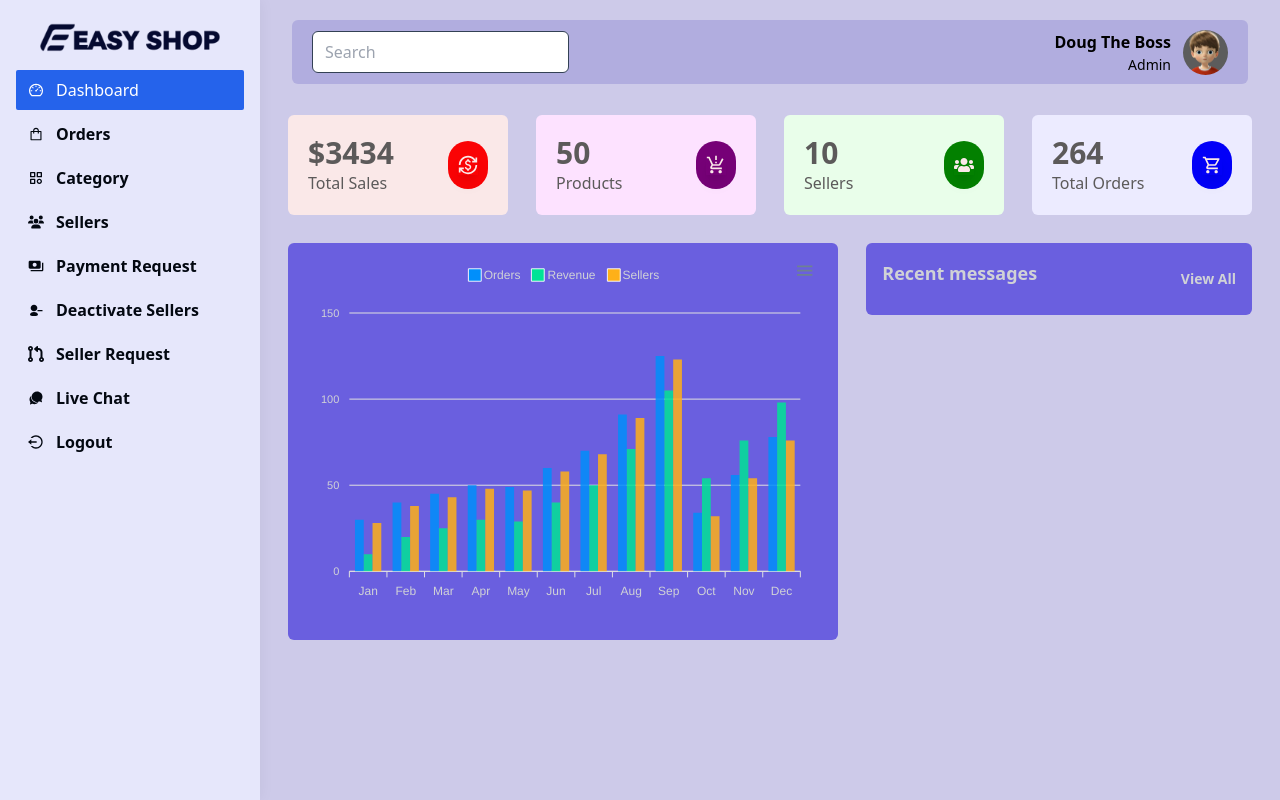
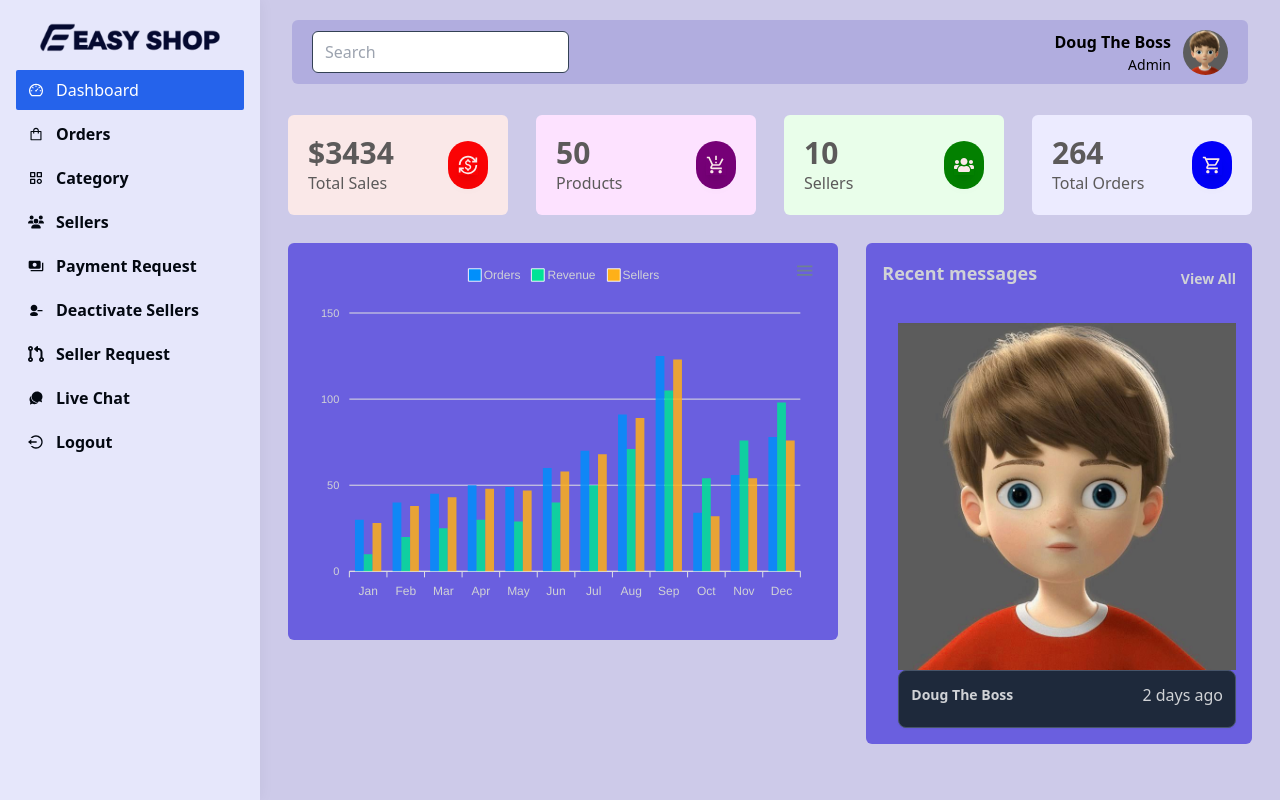
Before and after one commit to guidonunes/marketplace-mern, a React (Create React App) app in the folder dashboard/: page /admin/dashboard in a window 1280 px wide. Built offline with nearby package versions, Linux system fonts and the light colour scheme.

Commit message:
set up messages box and styling

```diff
--- a/dashboard/src/views/admin/AdminDashboard.jsx
+++ b/dashboard/src/views/admin/AdminDashboard.jsx
@@ -135,6 +135,19 @@ const AdminDashboard = () => {
               <h2 className='font-semibold text-lg text-[#d0d2d6] pb-3'>Recent messages</h2>
               <Link className='font-semibold text-sm text-[#d0d2d6]'>View All</Link>
             </div>
+            <div className='flex flex-col gap-2 pt-6 text-[#d0d2d6]'>
+              <ol className='relative border-1 border-slate-600 ml-4 '>
+                <li>
+                  <div className=""><img src="/images/admin.jpg" alt='admin img'/></div>
+                  <div className='p-3 bg-slate-800 rounded-lg border border-slate-600 shadow-sm'>
+                    <div className='flex justify-between items-center mb-2'>
+                      <Link className='font-semibold text-sm text-[#d0d2d6]'>Doug The Boss</Link>
+                      <time>2 days ago</time>
+                    </div>
+                  </div>
+                </li>
+              </ol>
+            </div>
           </div>
         </div>
       </div>
```
